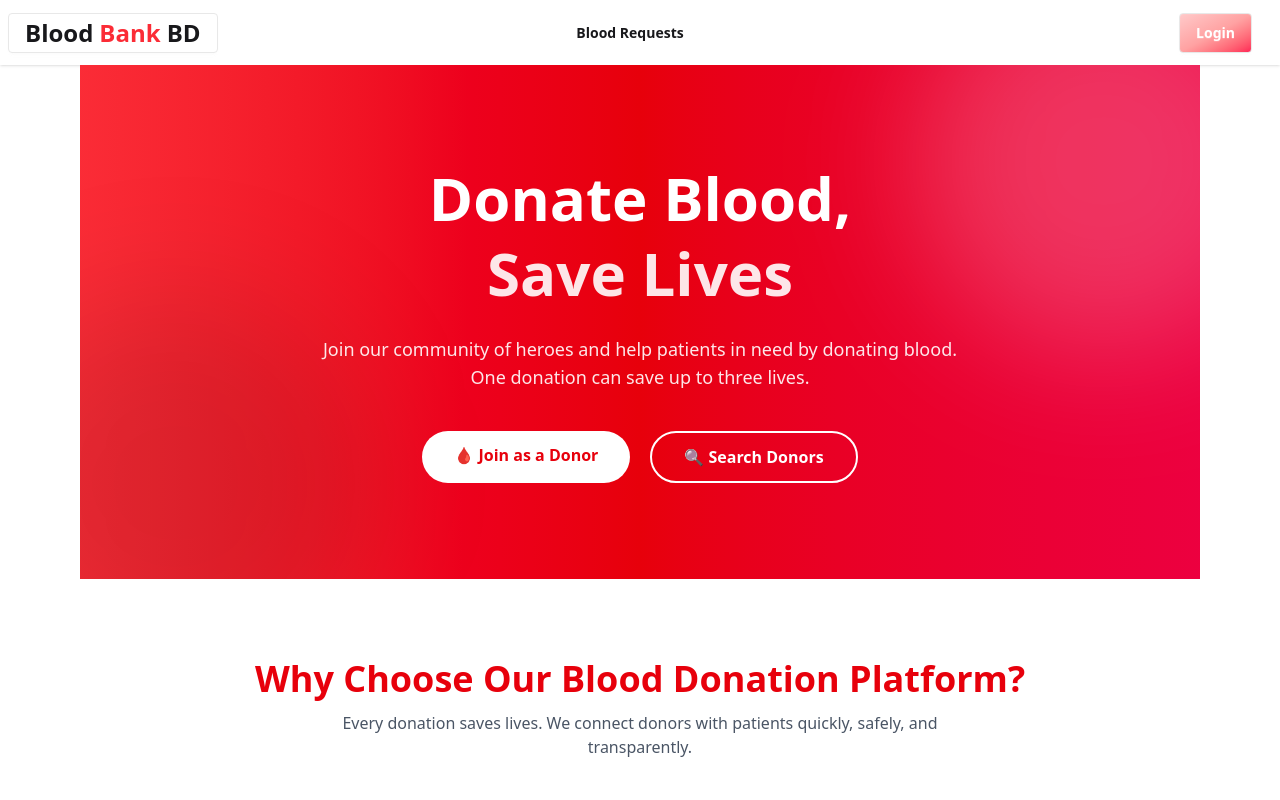
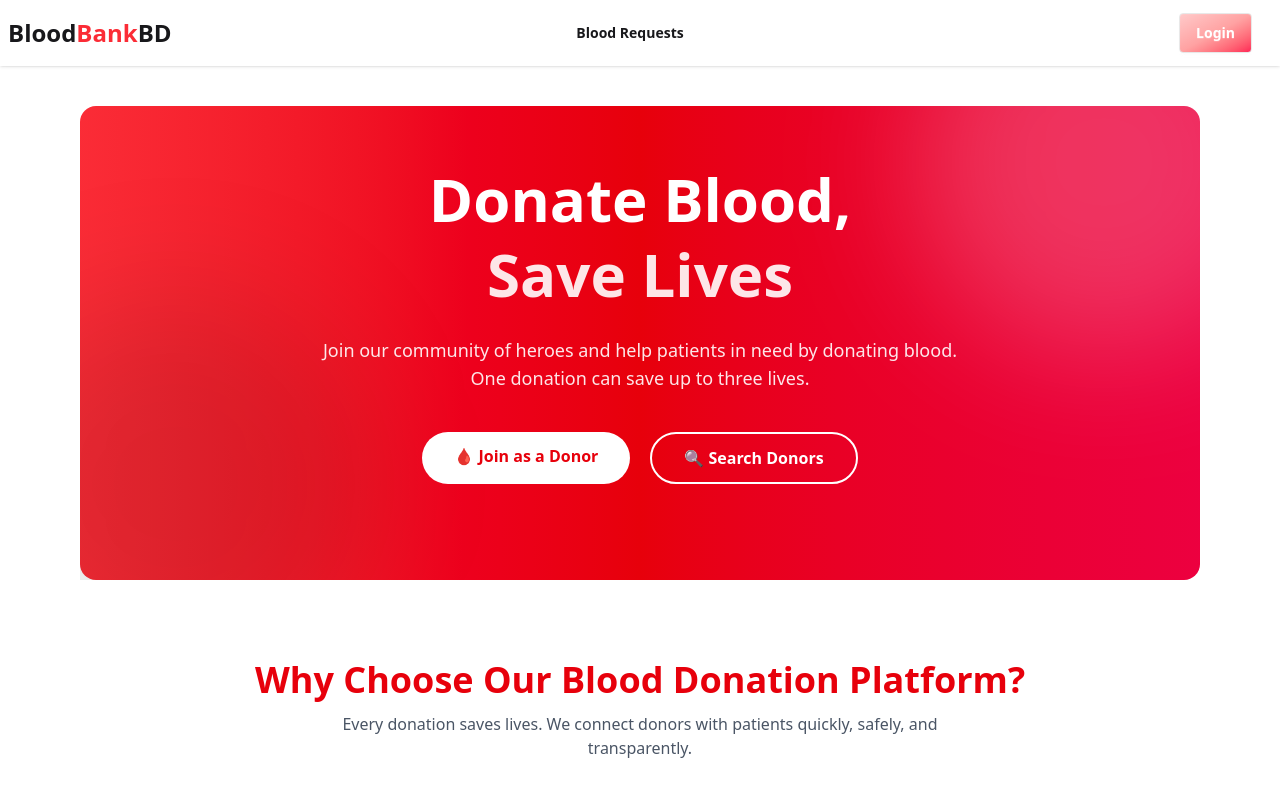
Before and after one commit to naifmahmud/Blood-Donation-Client, a React (Vite) app: page / in a window 1280 px wide. Shown: the top 800 px of the page. Built offline with nearby package versions, Linux system fonts and the light colour scheme; no server answers.

Commit message:
Changes somme design

```diff
--- a/src/Components/Navbar/Navbar.jsx
+++ b/src/Components/Navbar/Navbar.jsx
@@ -29,7 +29,10 @@ const Navbar = () => {
   };
 
   return (
-    <div className="navbar bg-base-100 shadow-sm">
+    <div className="navbar sticky top-0 z-50
+bg-white/30 backdrop-blur-md
+border-b border-white/20 shadow-sm"
+>
       <div className="navbar-start">
         <div className="dropdown">
           <div tabIndex={0} role="button" className="btn btn-ghost lg:hidden">
@@ -58,7 +61,7 @@ const Navbar = () => {
         </div>
 
         <NavLink to="/">
-            <p className="btn text-2xl font-bold bg-white/80">
+            <p className="text-2xl font-bold bg-transparent">
               Blood<span className="text-red-500">Bank</span>BD
             </p>
         </NavLink>
--- a/src/Pages/Home/Home.jsx
+++ b/src/Pages/Home/Home.jsx
@@ -5,8 +5,8 @@ const Home = () => {
     <div>
       <section>
         {/* Banner section */}
-        <section className="relative overflow-hidden">
-          <div className="absolute inset-0 bg-linear-to-r from-red-500 via-red-600 to-rose-600"></div>
+        <section className="relative overflow-hidden w-full">
+          <div className="absolute inset-0 bg-linear-to-r from-red-500 via-red-600 to-rose-600 rounded-2xl object-cover mt-10"></div>
 
           <div className="absolute -top-24 -right-24 w-96 h-96 bg-white/20 rounded-full blur-3xl"></div>
           <div className="absolute -bottom-24 -left-24 w-96 h-96 bg-black/10 rounded-full blur-3xl"></div>
```
